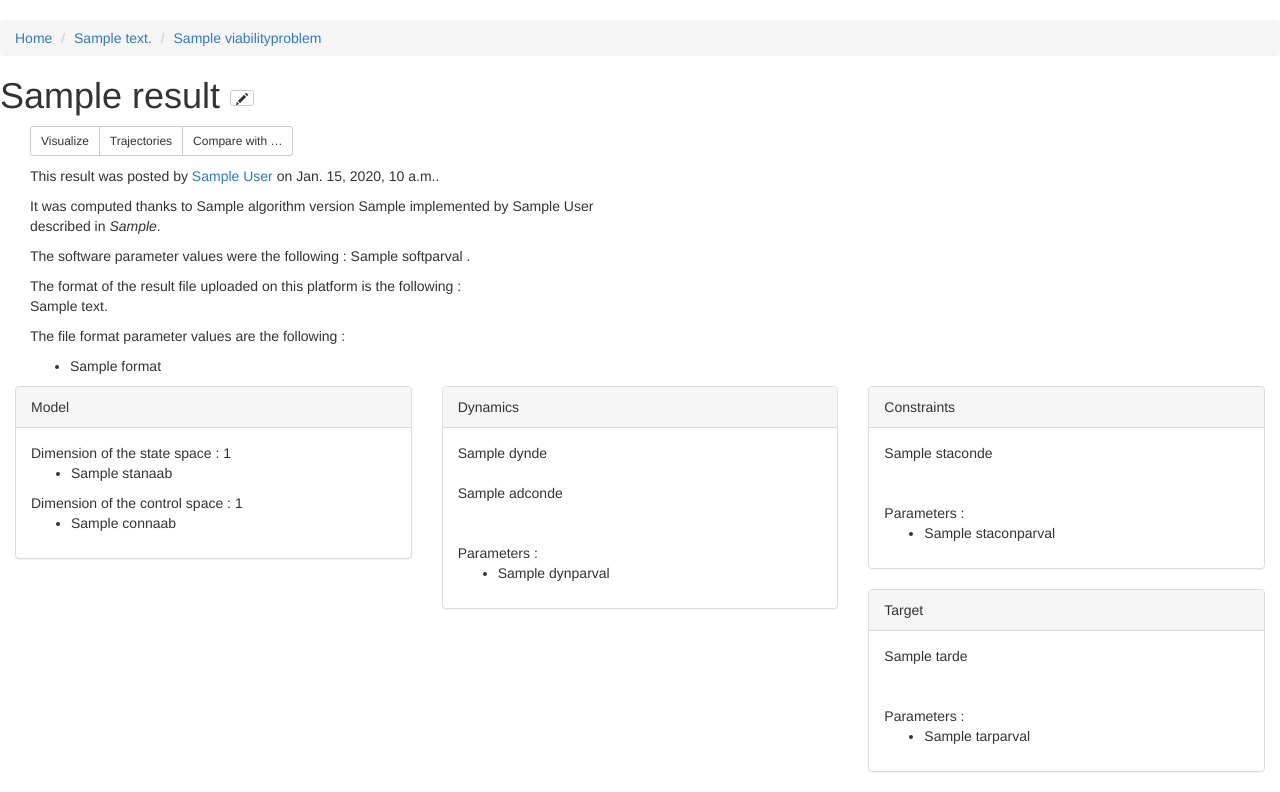
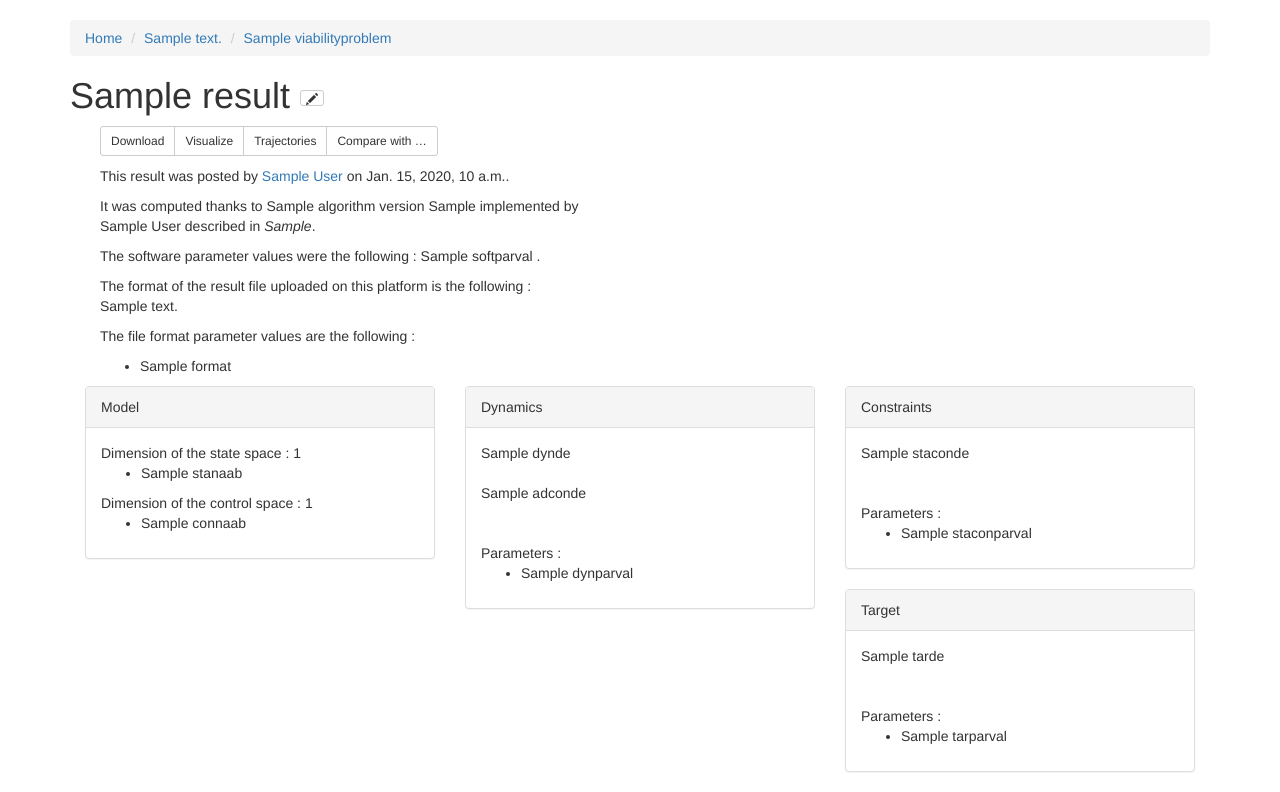
Before and after one commit to NicolasDumoulin/vino, a Django app: template vinosite/sharekernel/templates/sharekernel/visitresult.html in a window 1280 px wide. Shown: the part 52-844 px from the top of the page. Run offline with Django 3.2, Linux system fonts and the light colour scheme; tables that the repository leaves empty hold one stand-in row (values such as "Sample post"); the template is opened without the code that fills it: values that come from a table or form of the project are taken from there, most other values are stand-ins (such as "Sample title", 1, 10 or a date in 2020); some libraries are stand-ins or nearby versions.

Commit message:
download link

```diff
--- a/vinosite/sharekernel/templates/sharekernel/visitresult.html
+++ b/vinosite/sharekernel/templates/sharekernel/visitresult.html
@@ -2,7 +2,7 @@
 
 {% block body %}
 
-<div id="container">
+<div class="container">
     <ol class="breadcrumb">
         <li><a href="{% url 'sharekernel:home' %}">Home</a></li>
         {% if category %}
@@ -10,7 +10,6 @@
         {% endif %}
         <li><a href="{% url 'sharekernel:visitviabilityproblem'  viabilityproblem.id %}">{{viabilityproblem.title}}</a></li>
     </ol>
-    <div id="main">
         <h1>{{result.title}}
             <a class="btn btn-default btn-xs btn-new-results" href="{% url 'sharekernel:editresult' result.id %}" role="button">
                 <span class="glyphicon glyphicon-pencil" aria-hidden="true"></span>
@@ -21,9 +20,10 @@
                 <div id="row">
                     <div class="col-sm-6">
                         <p class="btn-group" role="group" aria-label="Actions">
+                            <a class="btn btn-default btn-sm" href="{{ result.datafile.url }}" role="button">Download</a>
                             <a class="btn btn-default btn-sm" href="{% url 'sharekernel:visualizeresult' result.id %}" role="button">Visualize</a>
                             <a class="btn btn-default btn-sm" href="{% url 'sharekernel:visualizeresulttrajectories' result.id %}" role="button">Trajectories</a>
-                            <a class="btn btn-default btn-sm" href="#" id="comparebutton" role="button">Compare with …</a>
+                            <button class="btn btn-default btn-sm" id="comparebutton" type="button">Compare with …</button>
                         </p>
                         <p>This result was posted by <a href="mailto:{{result.contactemail}}" title="Contact by e-mail">{{result.author}}</a> on {{result.submissiondate}}.</p>
                         <p> It was computed thanks to {{algorithm.name}} {% if version %} version {{algorithm.version}} {% endif %} implemented by {{algorithm.author}} {% if publication %} described in
@@ -52,7 +52,6 @@
                 {% endfor %}
             </ul>
         </div>
-    </div>
 </div>
 
 <script type="text/javascript">
--- a/vinosite/sharekernel/templates/sharekernel/visualizeresult.html
+++ b/vinosite/sharekernel/templates/sharekernel/visualizeresult.html
@@ -731,8 +731,8 @@ function makeGraph() {
         value = content[0];
         item.innerHTML = value;
         if (parseInt(value) > maxvalue){
-        value = maxvalue + 10;
-        item.style.borderTop = "1px dotted white";
+            value = maxvalue + 10;
+            item.style.borderTop = "1px dotted white";
         }
         item.style.top = (199 - value * 200 / maxvalue) + "px";
         item.style.left = (i * 61 + 20) + "px";
@@ -740,7 +740,6 @@ function makeGraph() {
         item.style.width = 60 + "px";
         item.style.visibility = "visible";
         left = (i * 60 + 120) + "px";
-//	labels.innerHTML = labels.innerHTML + content[1];
         var ecart = "";
         if (parseInt(content[1]) < 10) ecart = "25";
         else if (parseInt(content[1]) < 100) ecart = "21";
```
